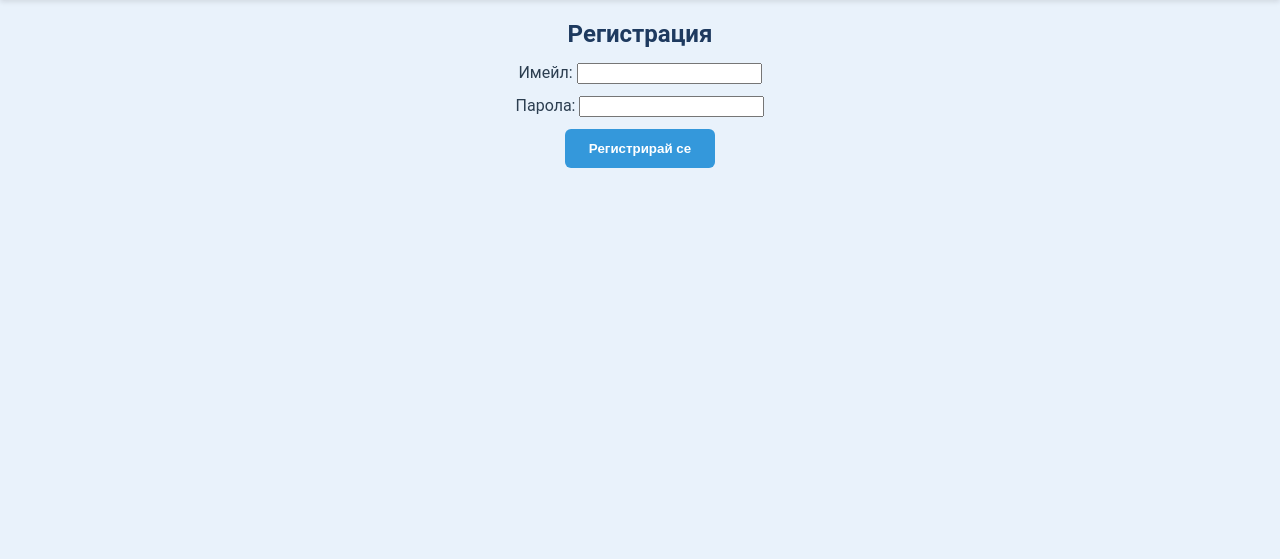
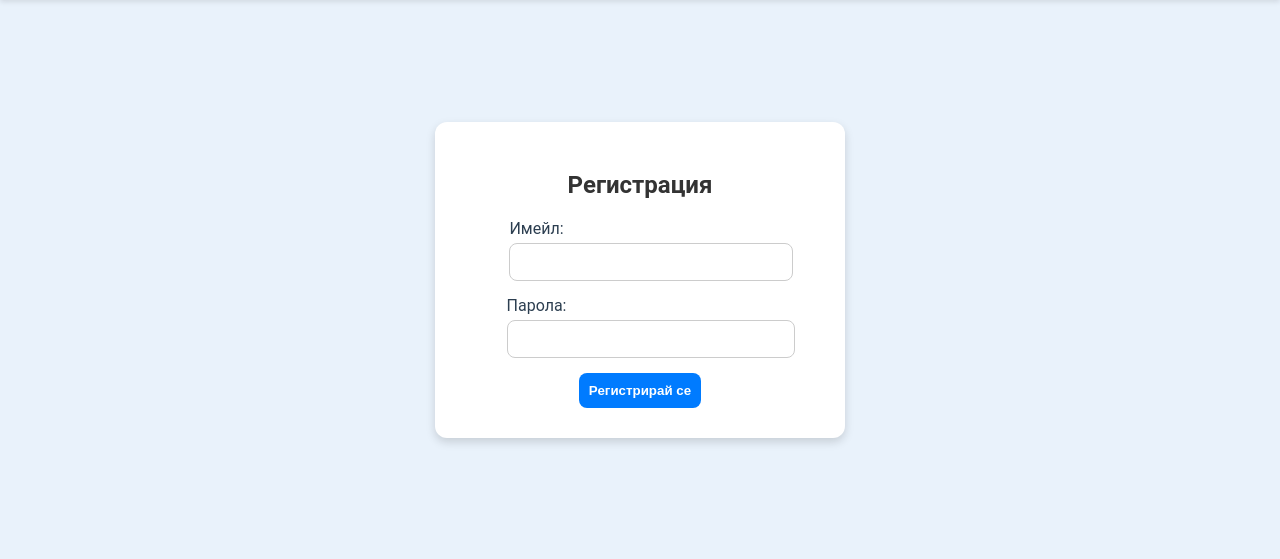
Before and after one commit to VGKupenova21/shoes-spot, a Flask app: page /auth/register in a window 1280 px wide. Shown: the part 43-602 px from the top of the page. Run offline with Flask 3, Linux system fonts and the light colour scheme.

Commit message:
Fix the design of the web application

```diff
--- a/shoes-spot/static/styles.css
+++ b/shoes-spot/static/styles.css
@@ -170,3 +170,132 @@ footer {
     width: 100%;
     font-size: 14px;
 }
+
+.categories {
+    display: flex;
+    justify-content: space-around;
+    margin: 30px;
+}
+.categories a {
+    text-align: center;
+    text-decoration: none;
+    color: black;
+}
+.categories img {
+    width: 250px;
+    height: 200px;
+    border-radius: 15px;
+    transition: transform 0.3s;
+}
+.categories img:hover {
+    transform: scale(1.05);
+}
+
+.products {
+    display: flex;
+    justify-content: space-around;
+    margin-top: 20px;
+}
+.product {
+    text-align: center;
+}
+.product img {
+    width: 200px;
+    height: 150px;
+    border-radius: 10px;
+}
+
+.product-grid {
+    display: grid;
+    grid-template-columns: repeat(auto-fit, minmax(250px, 1fr));
+    gap: 20px;
+}
+
+.product-card {
+    border: 1px solid #ddd;
+    border-radius: 10px;
+    padding: 15px;
+    text-align: center;
+    background: #fff;
+    box-shadow: 0 2px 5px rgba(0,0,0,0.1);
+}
+
+.product-card img {
+    max-width: 100%;
+    height: 200px;
+    object-fit: contain;
+    margin-bottom: 10px;
+}
+
+.product-card h3 {
+    margin: 10px 0;
+}
+
+.product-card .btn {
+    display: inline-block;
+    padding: 8px 12px;
+    background: #007bff;
+    color: #fff;
+    border-radius: 5px;
+    text-decoration: none;
+    margin-top: 10px;
+}
+
+.product-card .btn:hover {
+    background: #0056b3;
+}
+
+.auth_container {
+    display: flex;
+    justify-content: center;
+    align-items: center;
+    min-height: 70vh;
+}
+
+.card {
+    background: #fff;
+    padding: 30px;
+    border-radius: 12px;
+    box-shadow: 0 4px 10px rgba(0, 0, 0, 0.15);
+    width: 350px;
+    text-align: center;
+}
+
+.card h2 {
+    margin-bottom: 20px;
+    color: #333;
+}
+
+.form {
+    display: flex;
+    flex-direction: column;
+    gap: 15px;
+}
+
+.form-group {
+    text-align: left;
+}
+
+.form-group input {
+    width: 100%;
+    padding: 10px;
+    margin-top: 5px;
+    border: 1px solid #ccc;
+    border-radius: 8px;
+    font-size: 14px;
+}
+
+.btn {
+    background: #007bff;
+    color: white;
+    font-weight: bold;
+    padding: 10px;
+    border: none;
+    border-radius: 8px;
+    cursor: pointer;
+    transition: background 0.3s;
+}
+
+.btn:hover {
+    background: #0056b3;
+}
```
